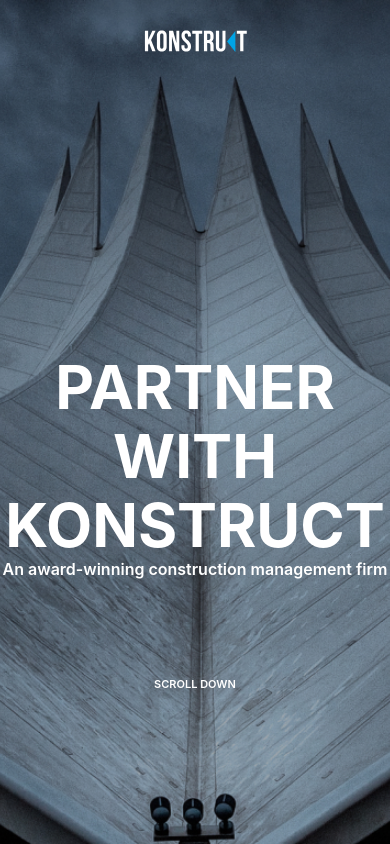
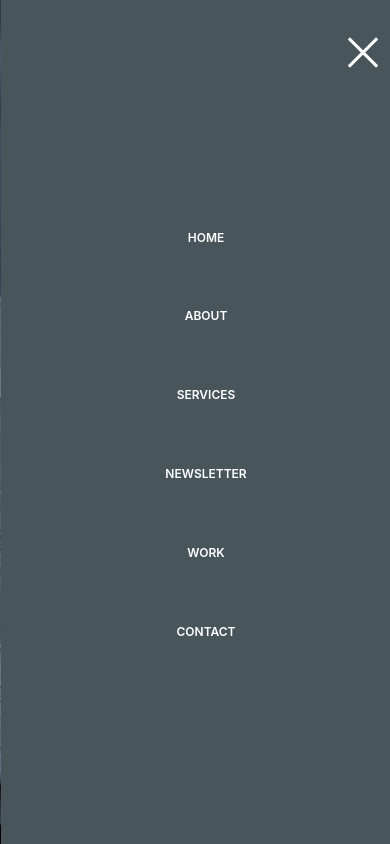
Before and after one commit to peachferris/Konstruct, a plain HTML site: page index.html in a window 390 px wide. Shown: the top 844 px of the page. Drawn offline with Linux system fonts and the light colour scheme.

Commit message:
Update header.css

```diff
--- a/css/components/header.css
+++ b/css/components/header.css
@@ -80,7 +80,7 @@ h1 {
 
     .main-menu {
         position: fixed;
-        left: -100%;
+        left: 1px;
         top: 0;
         width: 100%;
         height: 100%;
```
